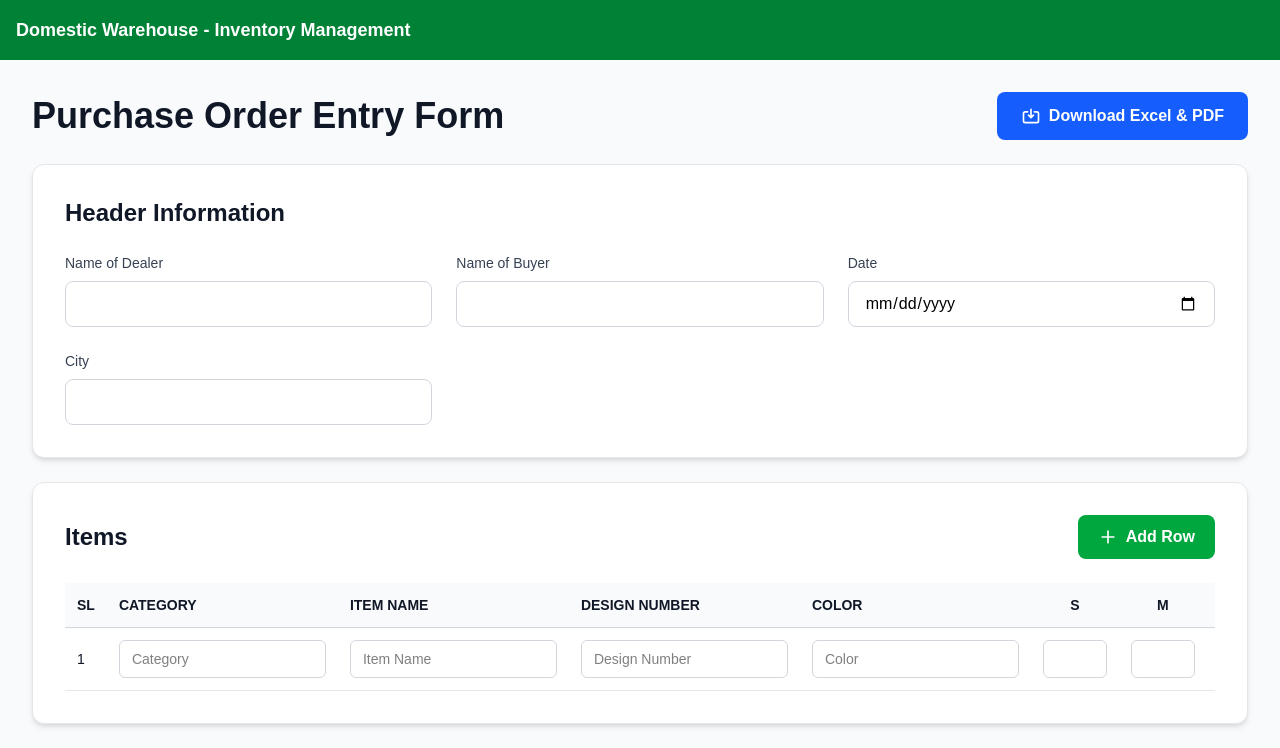
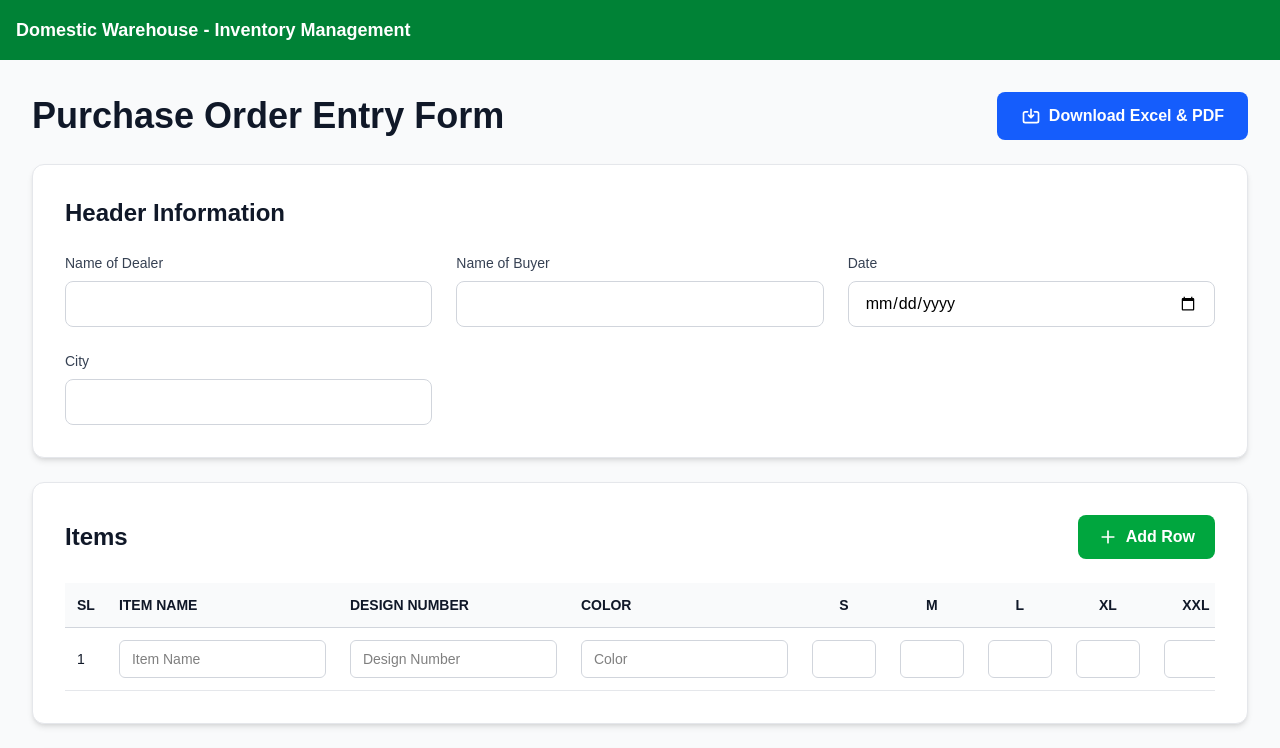
Before and after one commit to khushinj/Inventory-Management-System, a Next.js app in the folder frontend/: page /domestic/purchase-order in a window 1280 px wide. Shown: the top 748 px of the page. Built offline with nearby package versions, Linux system fonts and the light colour scheme; no server answers.

Commit message:
Removed category column from purchase order

```diff
--- a/frontend/app/domestic/purchase-order/page.tsx
+++ b/frontend/app/domestic/purchase-order/page.tsx
@@ -558,7 +558,7 @@ export default function PurchaseOrderEntryForm() {
               <thead>
                 <tr className="border-b border-gray-300">
                   <th className="px-3 py-3 text-left text-sm font-semibold text-gray-900 bg-gray-50 sticky left-0 z-10">SL</th>
-                  <th className="px-3 py-3 text-left text-sm font-semibold text-gray-900 bg-gray-50">CATEGORY</th>
+                  {/* <th className="px-3 py-3 text-left text-sm font-semibold text-gray-900 bg-gray-50">CATEGORY</th> */}
                   <th className="px-3 py-3 text-left text-sm font-semibold text-gray-900 bg-gray-50">ITEM NAME</th>
                   <th className="px-3 py-3 text-left text-sm font-semibold text-gray-900 bg-gray-50">DESIGN NUMBER</th>
                   <th className="px-3 py-3 text-left text-sm font-semibold text-gray-900 bg-gray-50">COLOR</th>
@@ -586,7 +586,7 @@ export default function PurchaseOrderEntryForm() {
                 {items.map((item, index) => (
                   <tr key={item.id} className="border-b border-gray-200 hover:bg-gray-50 text-black">
                     <td className="px-3 py-3 text-sm text-gray-900">{index + 1}</td>
-                    <td className="px-3 py-3">
+                    {/* <td className="px-3 py-3">
                       <input
                         type="text"
                         placeholder="Category"
@@ -594,7 +594,7 @@ export default function PurchaseOrderEntryForm() {
                         onChange={(e) => handleItemChange(item.id, "category", e.target.value)}
                         className="w-full px-3 py-2 border border-gray-300 rounded-md focus:ring-2 focus:ring-blue-500 focus:border-blue-500 outline-none text-sm"
                       />
-                    </td>
+                    </td> */}
                     <td className="px-3 py-3">
                       <input
                         type="text"
```
